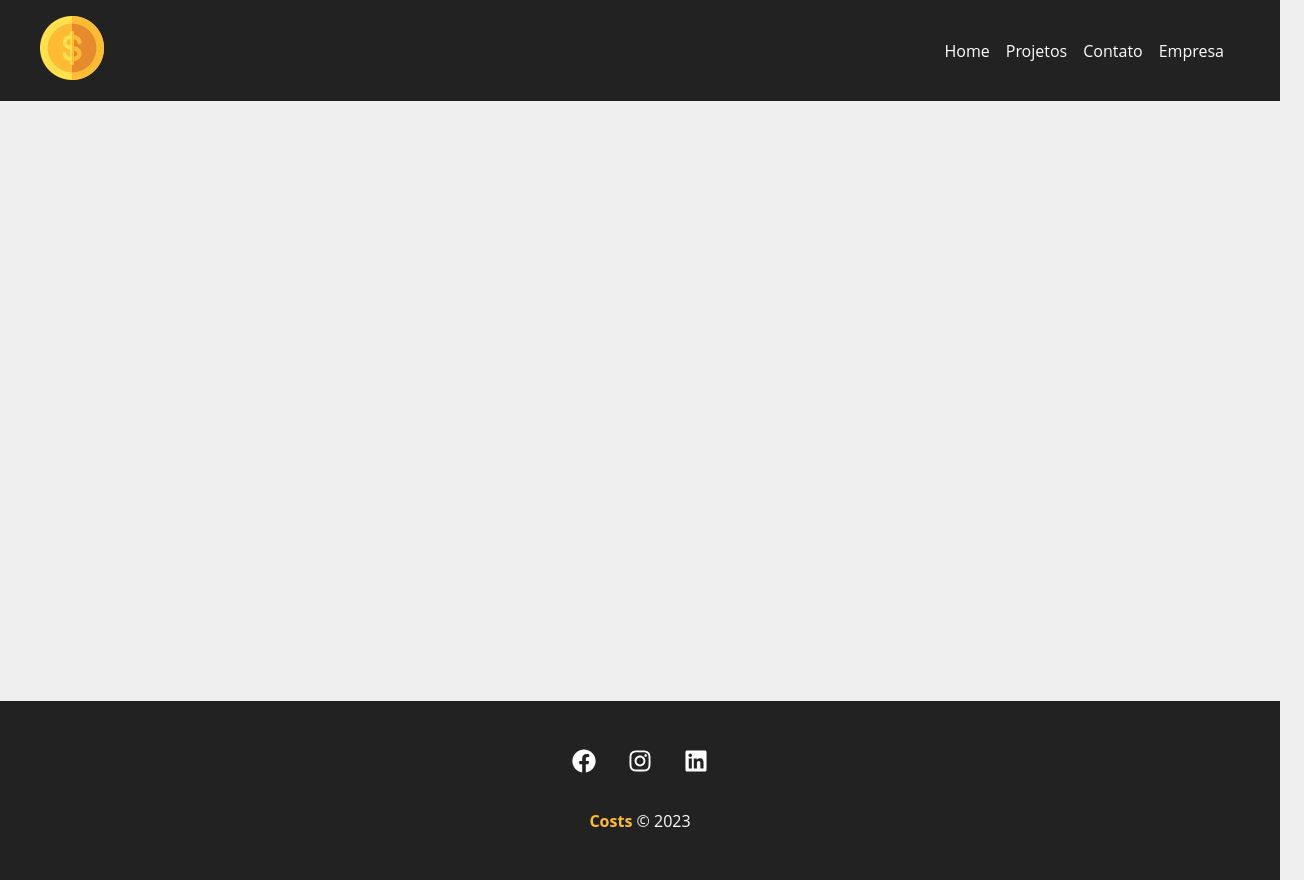
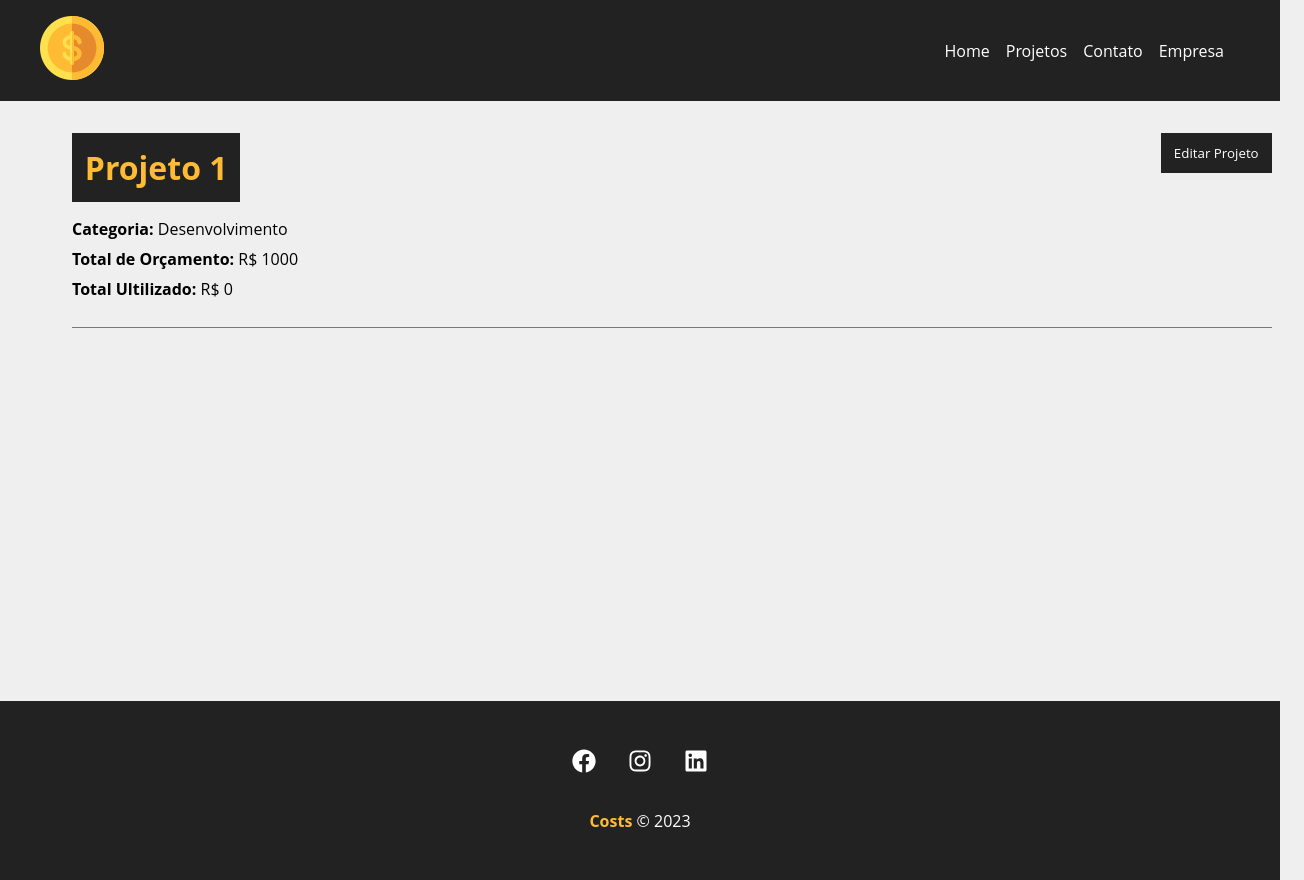
Before and after one commit to LucasCarregal/costs, a React (Create React App) app: page /Project/1 in a window 1280 px wide. Shown: the whole page, 1304 px wide, since content can reach past the window. Built offline with nearby package versions, Linux system fonts and the light colour scheme; data requests are answered from the project's data file; the HTML template or start-up script is replaced by a standard one.

Commit message:
feat: pagina projeto

```diff
--- a/src/App.js
+++ b/src/App.js
@@ -4,6 +4,7 @@
 import Contact from "./components/pages/Contact";
 import NewProject from "./components/pages/NewProject";
 import Projects from "./components/pages/Projects";
+import Project from "./components/pages/Project";
 
 import Navbar from "./components/layout/Navbar";
 import Footer from "./components/layout/Footer";
@@ -20,6 +21,7 @@
           <Route path="/contact" element={<Contact />} />
           <Route path="/newproject" element={<NewProject />} />
           <Route path="/Projects" element={<Projects />} />
+          <Route path="/Project/:id" element={<Project />} />
         </Routes>
       </Container>
       <Footer />
--- /dev/null
+++ b/src/components/pages/Project.jsx
@@ -0,0 +1,70 @@
+import { useParams } from "react-router-dom";
+import { useState, useEffect } from "react";
+
+import styles from "./Project.module.css";
+import Loading from "../layout/Loading";
+import Container from "../layout/Container";
+
+function Project() {
+  const { id } = useParams();
+
+  const [project, setProject] = useState({});
+  const [showProjectForm, setShowProjectForm] = useState(false);
+
+  useEffect(() => {
+    setTimeout(() => {
+      fetch(`http://localhost:5000/projects/${id}`, {
+        method: "GET",
+        headers: {
+          "Content-Type": "application/json",
+        },
+      })
+        .then((response) => response.json())
+        .then((data) => {
+          setProject(data);
+        });
+    }, 1000);
+  }, [id]);
+
+  function toogleShowProjectForm() {
+    setShowProjectForm(!showProjectForm);
+  }
+
+  return (
+    <>
+      {project.name ? (
+        <div className={styles.project_details}>
+          <Container customClass="column">
+            <div className={styles.details_container}>
+              <h1>{project.name}</h1>
+              <button className={styles.btn} onClick={toogleShowProjectForm}>
+                {showProjectForm ? "Fechar" : "Editar Projeto"}
+              </button>
+              {showProjectForm ? (
+                <div className={styles.form}>
+                  <p>Formulário de edição</p>
+                </div>
+              ) : (
+                <div className={styles.form}>
+                  <p>
+                    <span>Categoria: </span> {project.category.name}
+                  </p>
+                  <p>
+                    <span>Total de Orçamento: </span> R$ {project.budget}
+                  </p>
+                  <p>
+                    <span>Total Ultilizado: </span> R$ {project.cost}
+                  </p>
+                </div>
+              )}
+            </div>
+          </Container>
+        </div>
+      ) : (
+        <Loading />
+      )}
+    </>
+  );
+}
+
+export default Project;
--- /dev/null
+++ b/src/components/pages/Project.module.css
@@ -0,0 +1,48 @@
+.project_details {
+  padding: 2em;
+}
+
+.project_details h1,
+.project_details h2,
+.project_details p {
+  margin-bottom: 0.5em;
+}
+
+.project_details h1 {
+  background-color: #222;
+  color: #ffbb33;
+  padding: 0.4em;
+}
+
+.project_details span {
+  font-weight: bold;
+}
+
+.details_container,
+.service_form_container {
+  border-bottom: 1px solid #7a7a7a;
+  padding-bottom: 1.2em;
+  margin-bottom: 1.2em;
+  display: flex;
+  justify-content: space-between;
+  flex-wrap: wrap;
+}
+
+.btn {
+  background-color: #222;
+  color: #fff;
+  padding: 0.5em 1em;
+  text-decoration: none;
+  transition: 0.5s;
+  border: none;
+  cursor: pointer;
+  max-height: 40px;
+}
+
+.btn:hover {
+  color: #ffbb33;
+}
+
+.form {
+  width: 100%;
+}
--- a/src/components/project/ProjectCard.jsx
+++ b/src/components/project/ProjectCard.jsx
@@ -19,7 +19,7 @@
         <span className={`${styles[category.toLowerCase()]}`}></span> {category}
       </p>
       <div className={styles.project_card_actions}>
-        <Link to="/">
+        <Link to={`/project/${id}`}>
           <BsPencil /> Editar
         </Link>
         <button onClick={remove}>
```
